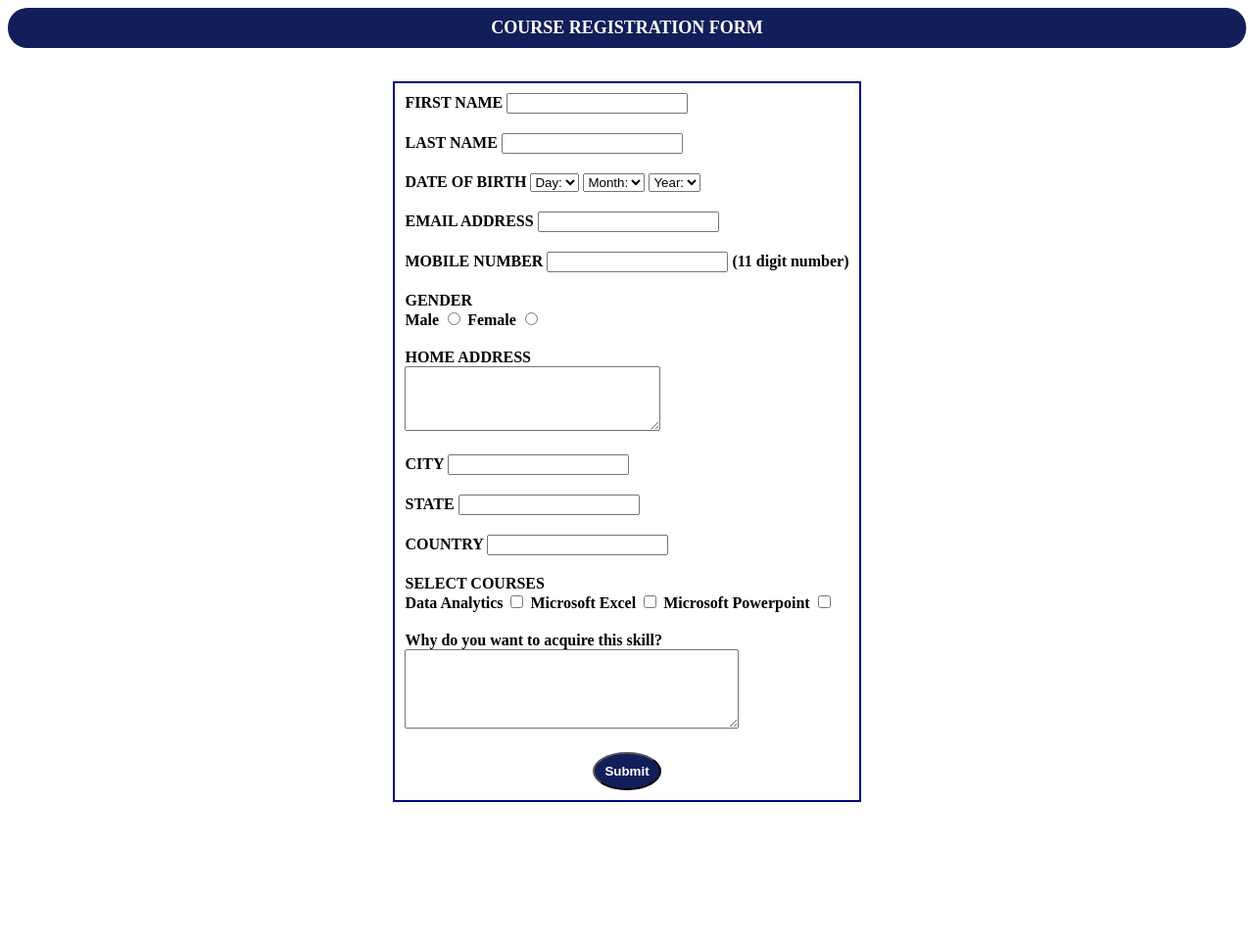
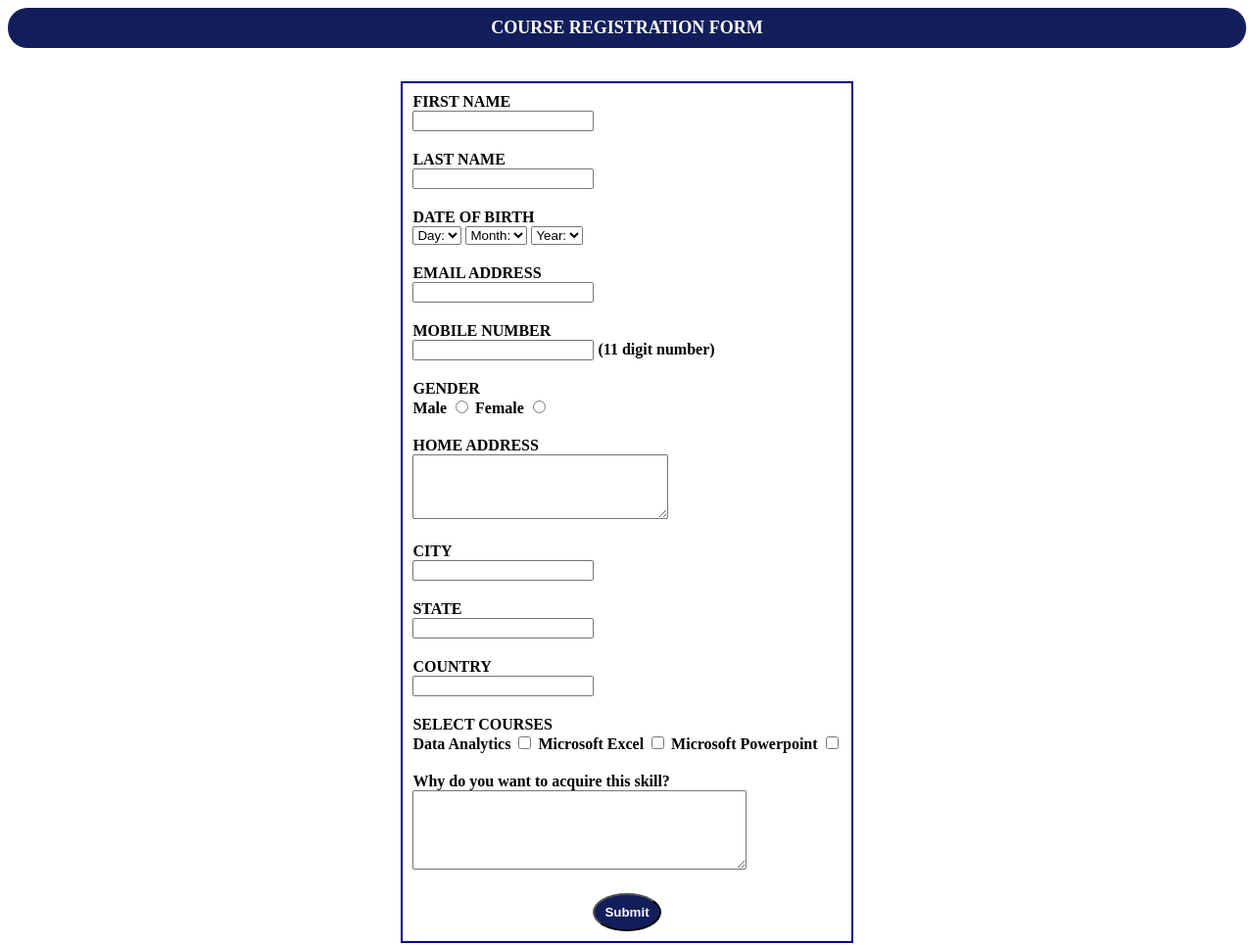
Before and after one commit to Michaelsplendid/E-Course-Form-Template, a plain HTML site: page E-Form/index.html in a window 1280 px wide. Shown: the whole page at 98% size. Before the commit the page ends 827 px from the top, so only its background shows below. Drawn offline with Linux system fonts and the light colour scheme.

Commit message:
Update index.html

```diff
--- a/E-Form/index.html
+++ b/E-Form/index.html
@@ -91,21 +91,21 @@ frmvalidator.addValidation("message","req",
 
 <!----- First Name ---------------------------------------------------------->
 <tr>
-<td><label for="firstName" class="form-label">FIRST NAME</label>
+<td><label for="firstName" class="form-label">FIRST NAME</label><br>
 <input type="text" name="First&nbsp;Name" maxlength="30" class="form-control" id="firstName" required>
 </td>
 </tr>
 
 <!----- Last Name ---------------------------------------------------------->
 <tr>
-<td><label for="lastName" class="form-label">LAST NAME</label>
+<td><label for="lastName" class="form-label">LAST NAME</label><br>
 <input type="text" name="Last&nbsp;Name" maxlength="30" class="form-control" id="lastName" required>
 </td>
 </tr>
 
 <!----- Date Of Birth -------------------------------------------------------->
 <tr>
-<td><label for="dateOfBirth" class="form-label">DATE OF BIRTH</label>
+<td><label for="dateOfBirth" class="form-label">DATE OF BIRTH</label><br>
 
 <select name="Birthday&nbsp;day" id="birthdayDay">
 <option value="-1">Day:</option>
@@ -215,13 +215,13 @@ frmvalidator.addValidation("message","req",
 
 <!----- Email Id ---------------------------------------------------------->
 <tr>
-<td><label for="emailAddress" class="form-label">EMAIL ADDRESS</label>
+<td><label for="emailAddress" class="form-label">EMAIL ADDRESS</label><br>
 <input type="text" name="Email&nbsp;Address" maxlength="100" class="form-control" id="emailAddress" required></td>
 </tr>
 
 <!----- Mobile Number ---------------------------------------------------------->
 <tr>
-<td><label for="mobileNumber" class="form-label">MOBILE NUMBER</label>
+<td><label for="mobileNumber" class="form-label">MOBILE NUMBER</label><br>
 <input type="text" name="Mobile&nbsp;Number" maxlength="11" class="form-control" id="mobileNumber" required>
 (11 digit number)
 </td>
@@ -244,21 +244,21 @@ Female <input type="radio" name="Gender" value="Female" class="form-control" id=
 
 <!----- City ---------------------------------------------------------->
 <tr>
-<td><label for="city" class="form-label">CITY</label>
+<td><label for="city" class="form-label">CITY</label><br>
 <input type="text" name="City" maxlength="30" class="form-control" id="city" required>
 </td>
 </tr>
 
 <!----- State ---------------------------------------------------------->
 <tr>
-<td><label for="state" class="form-label">STATE</label>
+<td><label for="state" class="form-label">STATE</label><br>
 <input type="text" name="State" maxlength="30" class="form-control" id="state" required>
 </td>
 </tr>
 
 <!----- Country ---------------------------------------------------------->
 <tr>
-<td><label for="country" class="form-label">COUNTRY</label>
+<td><label for="country" class="form-label">COUNTRY</label><br>
 <input type="text" name="Country" value="" class="form-control" id="country" required></td>
 </tr>
 
```
